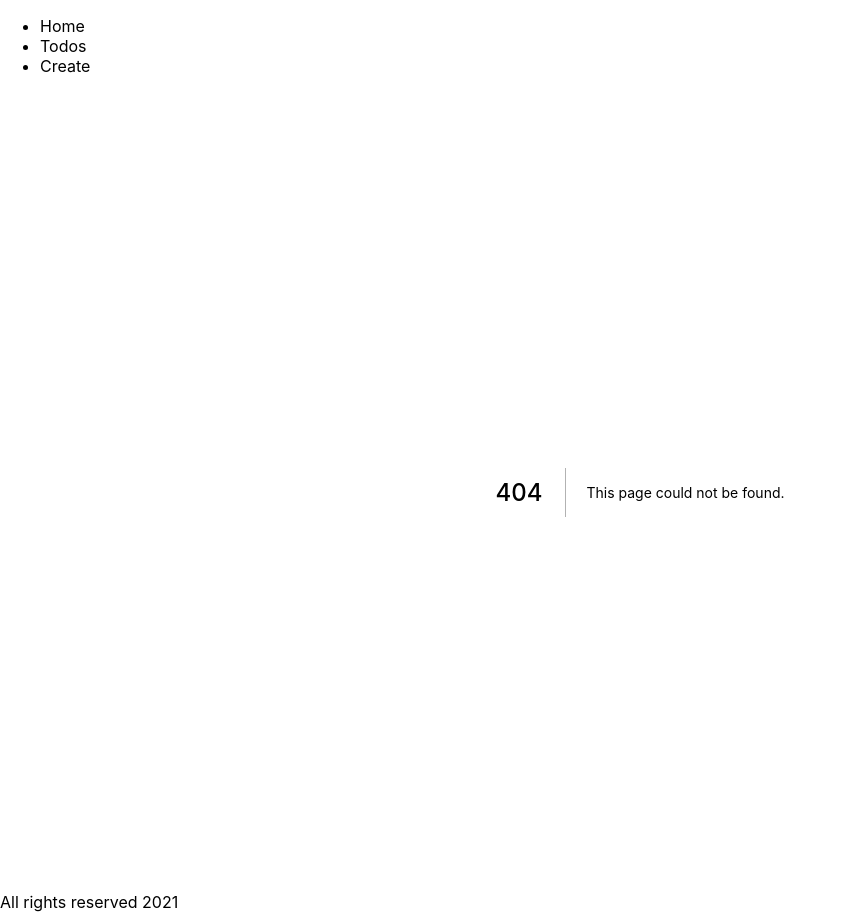
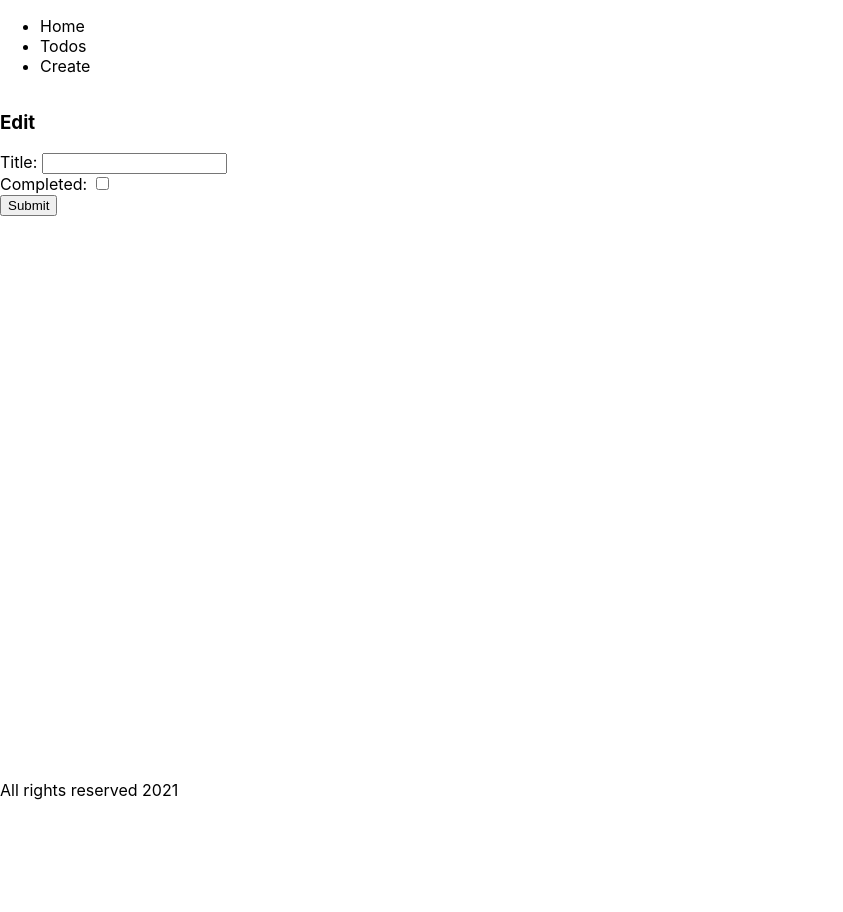
Before and after one commit to darrylmangibin/basic-react-query, a Next.js app: page /todos/1/edit in a window 1280 px wide. Before the commit this address had no page. Shown: the whole page, without its empty margins (0-843 px from the left). After the commit the page ends 800 px from the top, so only its background shows below. Built offline with nearby package versions, Linux system fonts and the light colour scheme.

Commit message:
Add Edit page for todos

```diff
--- a/components/todos/todos-item.tsx
+++ b/components/todos/todos-item.tsx
@@ -8,7 +8,9 @@ const TodosItem: React.FC = () => {
 				Todo 1
 			</Link>
 			<button>Delete</button>
-			<button>Edit</button>
+			<button>
+				<Link href="/todos/[id]/edit" as={`/todos/1/edit`}>Edit</Link>
+			</button>
 		</li>
 	);
 };
--- /dev/null
+++ b/pages/todos/[id]/edit.tsx
@@ -0,0 +1,15 @@
+import React from 'react';
+import { NextPage } from 'next';
+
+import TodoForm from '../../../components/todos/todo-form';
+
+const EditTodosPage: NextPage = () => {
+	return (
+		<div>
+			<h3>Edit</h3>
+			<TodoForm />
+		</div>
+	);
+};
+
+export default EditTodosPage;
```
